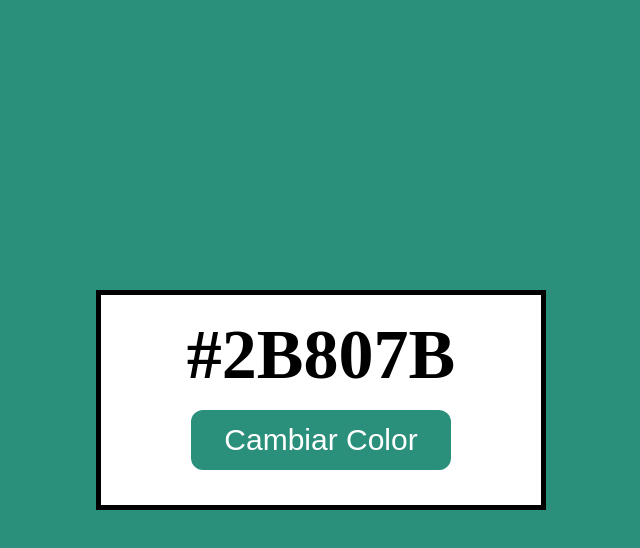
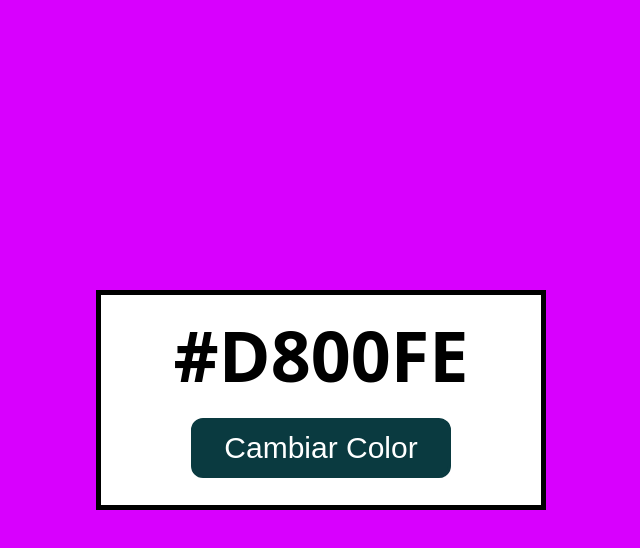
Before and after one commit to ImYetiDev/JS-DOM-by-freeCodeCamp, a plain HTML site: page color-hex-aleatorio/index.html in a window 1280 px wide. Both pictures are taken after a click on the button "Cambiar Color". Shown: the whole page, without its empty margins (319-959 px from the left). Drawn offline with Linux system fonts and the light colour scheme.

Commit message:
chore: Update color generation logic and styles

```diff
--- a/color-hex-aleatorio/app.js
+++ b/color-hex-aleatorio/app.js
@@ -0,0 +1,17 @@
+const boton = document.querySelector('button');
+const color = document.getElementById('color');
+
+function generarColor() {
+  let digitos = '0123456789ABCDEF';
+  let hex = '#';
+  for (let i = 0; i < 6; i++) {
+    hex += digitos[Math.floor(Math.random() * 16)];
+  }
+  return hex;
+}
+
+boton.addEventListener('click', () => {
+  let nuevoColor = generarColor();
+  color.textContent = nuevoColor;
+  document.body.style.backgroundColor = nuevoColor;
+});
--- a/color-hex-aleatorio/index.html
+++ b/color-hex-aleatorio/index.html
@@ -6,12 +6,12 @@
 	<meta name="viewport" content="width=device-width, initial-scale=1.0">
 	<link rel="stylesheet" href="styles.css">
 	<link rel="icon" type="image/png" href="icon.png">
-	<title>Color Aleatorio</title>
+	<title>Color Hexadecimal Aleatorio</title>
 </head>
 
 <body class="center-flex">
 	<main id="container" class="center-flex">
-		<p id="color">#2B807B</p>
+		<p id="color">#0A3A40</p>
 		<button id="btn-color">Cambiar Color</button>
 	</main>
 
--- a/color-hex-aleatorio/styles.css
+++ b/color-hex-aleatorio/styles.css
@@ -6,8 +6,9 @@
 
 body{
     height: 100vh;
-    background-color: #2B907B;
+    background-color: #0A3A40;
     text-align: center;
+    font-family: system-ui, -apple-system, BlinkMacSystemFont, 'Segoe UI', Roboto, Oxygen, Ubuntu, Cantarell, 'Open Sans', 'Helvetica Neue', sans-serif;
 }
 
 .center-flex{
@@ -33,11 +34,11 @@ body{
 #btn-color{
     font-size: 30px;
     color: white;
-    background-color: #2B907B;
+    background-color: #0A3A40;
     border-radius: 12px;
     margin: 15px;
     padding: 10px 30px;
-    border: 3px solid #2B907B;
+    border: 3px solid #0A3A40;
     user-select: none;
     transition-duration: .3s;
     cursor: pointer;
@@ -45,5 +46,5 @@ body{
 
 #btn-color:hover{
     background-color: white;
-    color: #2B907B;
+    color: #0A3A40;
 }
```
